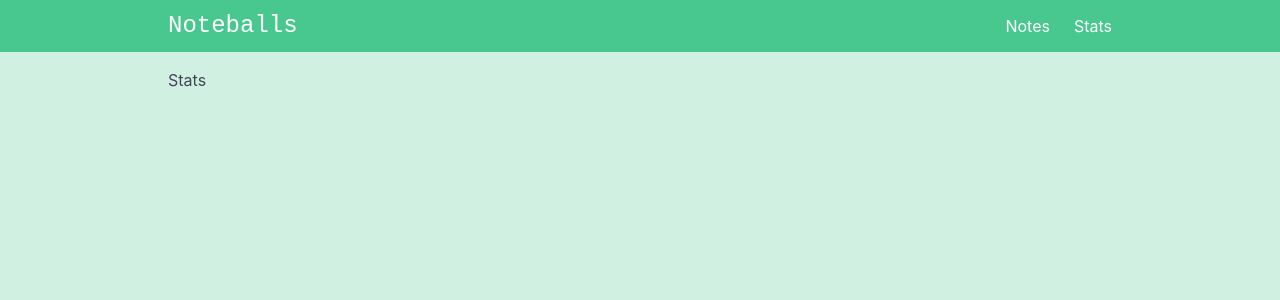
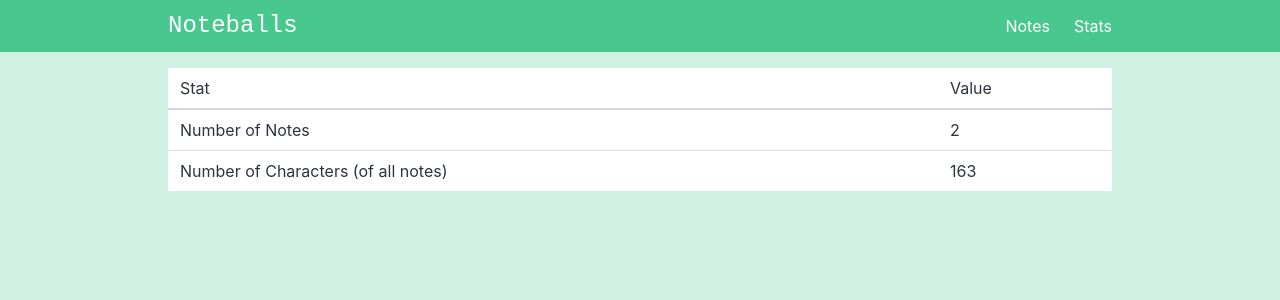
Before and after one commit to javiergranados/vue-composition-api-course, a Vue app: page /stats in a window 1280 px wide. Shown: the top 300 px of the page. Built offline with nearby package versions, Linux system fonts and the light colour scheme.

Commit message:
Edit the stats view

```diff
--- a/src/components/Navbar.vue
+++ b/src/components/Navbar.vue
@@ -38,12 +38,14 @@ const showMobileNav = ref(false)
             to="/"
             class="navbar-item has-text-white"
             active-class="is-active"
+            @click="showMobileNav = false"
             >Notes</RouterLink
           >
           <RouterLink
             to="/stats"
             class="navbar-item has-text-white"
             active-class="is-active"
+            @click="showMobileNav = false"
             >Stats</RouterLink
           >
         </div>
--- a/src/stores/notes.ts
+++ b/src/stores/notes.ts
@@ -1,5 +1,5 @@
 import { defineStore } from 'pinia'
-import { ref } from 'vue'
+import { computed, ref } from 'vue'
 import { Note } from '@/lib/definitions'
 
 export const useNoteStore = defineStore('notes', () => {
@@ -14,6 +14,12 @@ export const useNoteStore = defineStore('notes', () => {
       content: 'This is a shorter note! Woo!',
     },
   ])
+
+  const totalNotesCount = computed(() => notes.value.length)
+
+  const totalCharactersCount = computed(() =>
+    notes.value.reduce((acc, note) => acc + note.content.length, 0)
+  )
 
   function addNote(note: Note) {
     notes.value.unshift(note)
@@ -37,5 +43,13 @@ export const useNoteStore = defineStore('notes', () => {
     }
   }
 
-  return { notes, addNote, deleteNote, findNote, editNote }
+  return {
+    notes,
+    totalNotesCount,
+    totalCharactersCount,
+    addNote,
+    deleteNote,
+    findNote,
+    editNote,
+  }
 })
--- a/src/views/StatsView.vue
+++ b/src/views/StatsView.vue
@@ -1,3 +1,28 @@
+<script setup lang="ts">
+import { useNoteStore } from '@/stores/notes'
+
+const noteStore = useNoteStore()
+</script>
+
 <template>
-  <h1>Stats</h1>
+  <div class="stats">
+    <table class="table is-fullwidth">
+      <thead>
+        <tr>
+          <th>Stat</th>
+          <th>Value</th>
+        </tr>
+      </thead>
+      <tbody>
+        <tr>
+          <td>Number of Notes</td>
+          <td>{{ noteStore.totalNotesCount }}</td>
+        </tr>
+        <tr>
+          <td>Number of Characters (of all notes)</td>
+          <td>{{ noteStore.totalCharactersCount }}</td>
+        </tr>
+      </tbody>
+    </table>
+  </div>
 </template>
```
